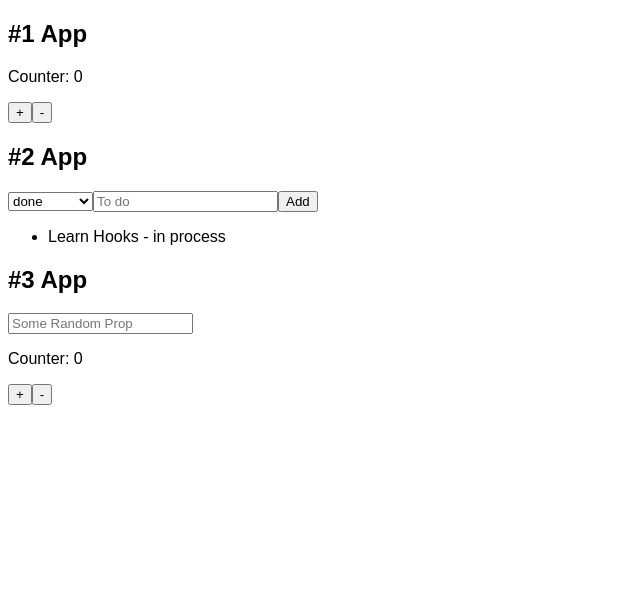
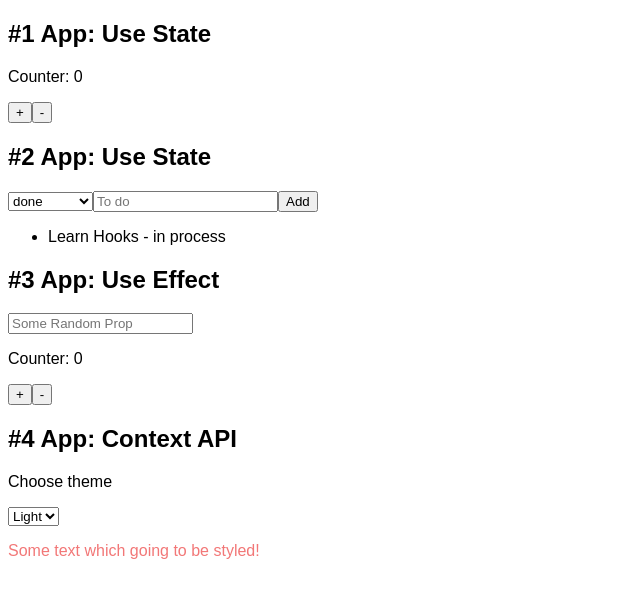
Before and after one commit to vre2h/hook-examples, a React app: page / in a window 1280 px wide. Shown: the whole page, without its empty margins (0-640 px from the left). Built offline with nearby package versions, Linux system fonts and the light colour scheme.

Commit message:
[feat] added simple Context API example

```diff
--- /dev/null
+++ b/src/components/ContextAPI/ContextConsumer.js
@@ -0,0 +1,14 @@
+import React, { useContext } from "react";
+import { ThemeContext } from "./ContextProvider";
+
+function Counter() {
+  const value = useContext(ThemeContext);
+
+  return (
+    <div className={value === "light" ? "light-theme" : "dark-theme"}>
+      <p>Some text which going to be styled!</p>
+    </div>
+  );
+}
+
+export default Counter;
--- /dev/null
+++ b/src/components/ContextAPI/ContextProvider.js
@@ -0,0 +1,24 @@
+import React, { useState } from "react";
+import ContextConsumer from "./ContextConsumer";
+
+const ThemeContext = React.createContext("light");
+
+function ContextProvider() {
+  const [theme, setTheme] = useState("light");
+
+  return (
+    <div>
+      <p>Choose theme</p>
+      <select onChange={e => setTheme(e.target.value)}>
+        <option value="light">Light</option>
+        <option value="dark">Dark</option>
+      </select>
+      <ThemeContext.Provider value={theme}>
+        <ContextConsumer />
+      </ThemeContext.Provider>
+    </div>
+  );
+}
+
+export default ContextProvider;
+export { ThemeContext };
--- a/src/index.js
+++ b/src/index.js
@@ -4,6 +4,7 @@ import ReactDOM from "react-dom";
 import Counter from "./components/Counter";
 import Todos from "./components/Todos";
 import DidWillMountHook from "./components/DidWillMountHook";
+import ContextProvider from "./components/ContextAPI/ContextProvider";
 
 import "./styles.css";
 
@@ -13,15 +14,15 @@ function App() {
   return (
     <div className="App">
       <div>
-        <h2>#1 App</h2>
+        <h2>#1 App: Use State</h2>
         <Counter />
       </div>
       <div>
-        <h2>#2 App</h2>
+        <h2>#2 App: Use State</h2>
         <Todos />
       </div>
       <div>
-        <h2>#3 App</h2>
+        <h2>#3 App: Use Effect</h2>
         <input
           placeholder="Some Random Prop"
           value={randomProp}
@@ -32,6 +33,10 @@ function App() {
           randomPropOfComplexType={{ randomProp: "wow" }}
         />
       </div>
+      <div>
+        <h2>#4 App: Context API</h2>
+        <ContextProvider />
+      </div>
     </div>
   );
 }
--- a/src/styles.css
+++ b/src/styles.css
@@ -1,3 +1,11 @@
 .App {
   font-family: sans-serif;
 }
+
+.light-theme {
+  color: rgb(242, 119, 119);
+}
+
+.dark-theme {
+  color: rgb(0, 50, 50);
+}
```
